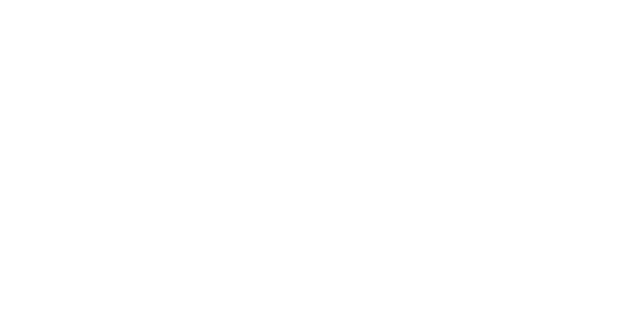
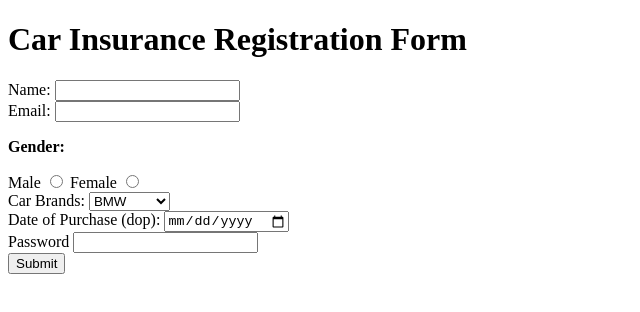
Before and after one commit to acciojob/car-insurance-form-siman777, a website: page main.html in a window 1280 px wide. Shown: the whole page, without its empty margins (0-640 px from the left). Drawn offline with Linux system fonts and the light colour scheme.

Commit message:
created a submission

```diff
--- a/main.html
+++ b/main.html
@@ -3,13 +3,43 @@
 <html>
 
 <head>
-	<link rel="stylesheet" href="styles.css">
+  <link rel="stylesheet" href="styles.css">
 </head>
 
 <body>
-	<!-- the entire body must be written by student -->
-    <script type="text/javascript" src="./script.js">
-</script>
+  <!-- the entire body must be written by student -->
+  <h1>Car Insurance Registration Form</h1>
+  <form action="#" method="post">
+    <label for="name">Name:</label>
+    <input type="text" id="name" required>
+    <br>
+    <label for="email">Email:</label>
+    <input type="email" id="email" required>
+    <br>
+    <p><b>Gender:</b></p>
+    <label for="Male">Male</label>
+    <input type="radio" id="Male" name="gender" value="Male" required>
+    <label for="female">Female</label>
+    <input type="radio" id="female" name="gender" value="female" required>
+    <br>
+    <label for="cars">Car Brands:</label>
+    <select id="cars">
+      <option>BMW</option>
+      <option>Audi</option>
+      <option>Mercedez</option>
+    </select>
+    <br>
+    <label for="dop">Date of Purchase (dop):</label>
+    <input type="date" required>
+    <br>
+    <label for="pass">Password</label>
+    <input type="password" required>
+    <br>
+    <button type="submit" value="submit">Submit</button>
+
+  </form>
+  <script type="text/javascript" src="./script.js">
+  </script>
 
 </body>
 
```
